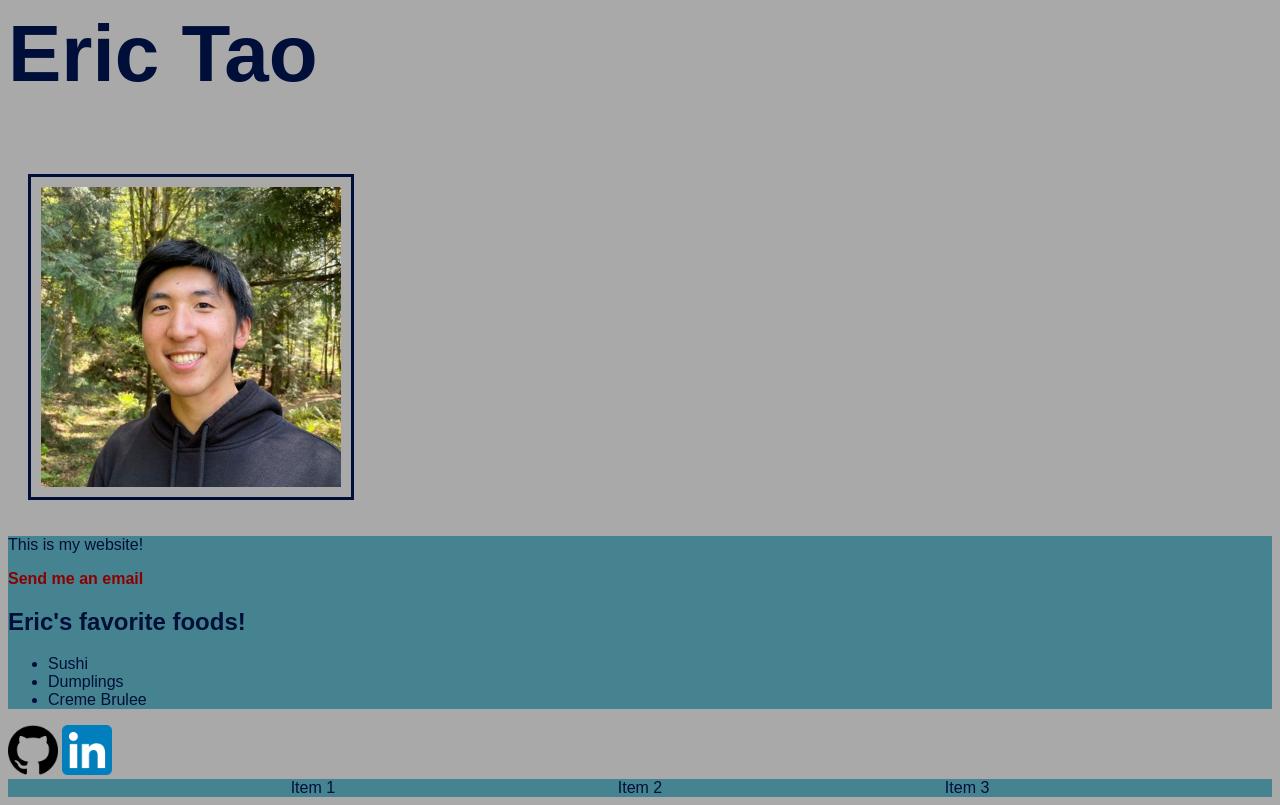
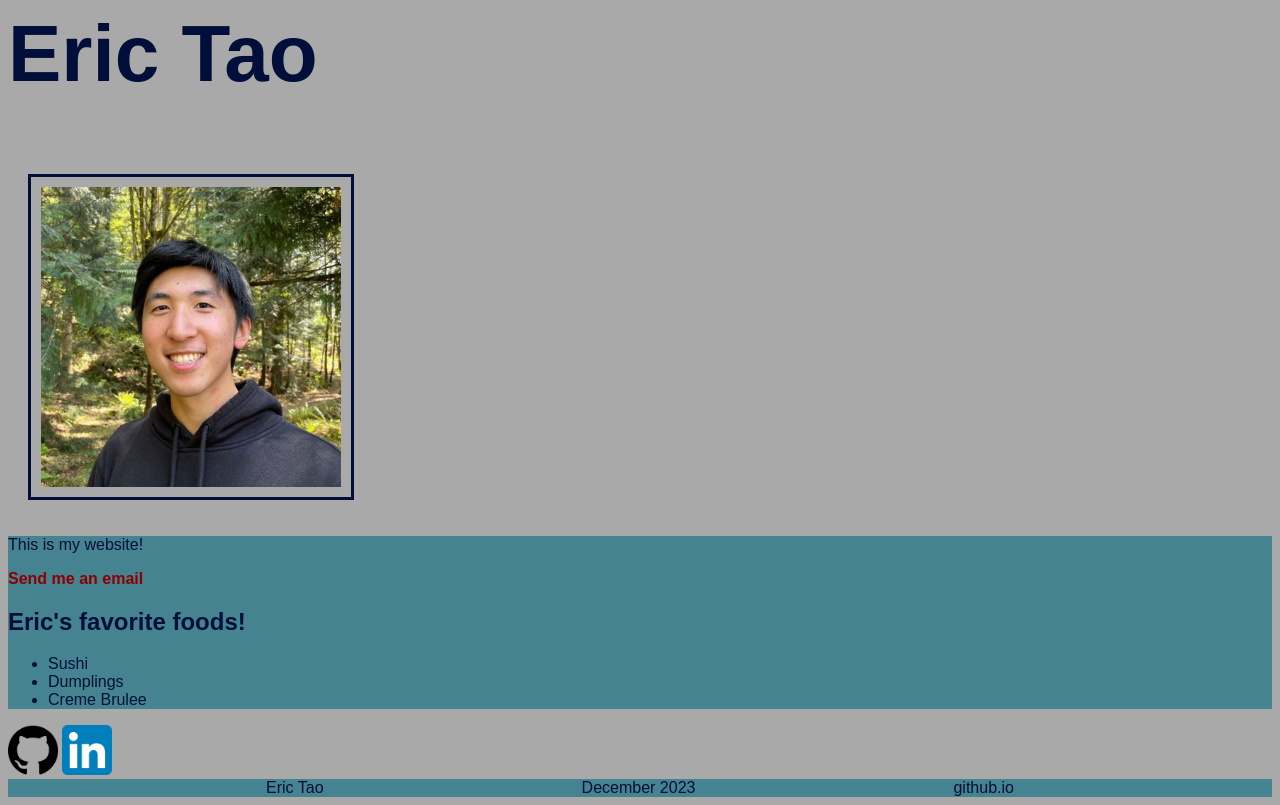
Before and after one commit to estao1/estao1.github.io, a plain HTML site: page index.html in a window 1280 px wide. Drawn offline with Linux system fonts and the light colour scheme.

```diff
--- a/index.html
+++ b/index.html
@@ -26,9 +26,9 @@
 			<img src="images/linkedin.png" alt="Github Image Link" class="social-icon">
 		</a>
 		<div class="container">
-			<div>Item 1</div>
-			<div>Item 2</div>
-			<div>Item 3</div>
+			<div>Eric Tao</div>
+			<div>December 2023</div>
+			<div>github.io</div>
 		</div>
 	</body>
 </html>
```
